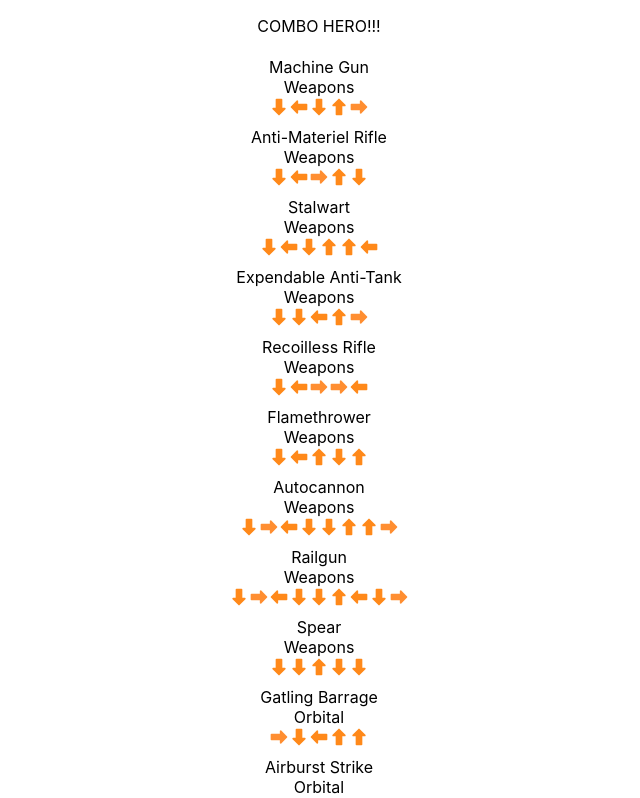
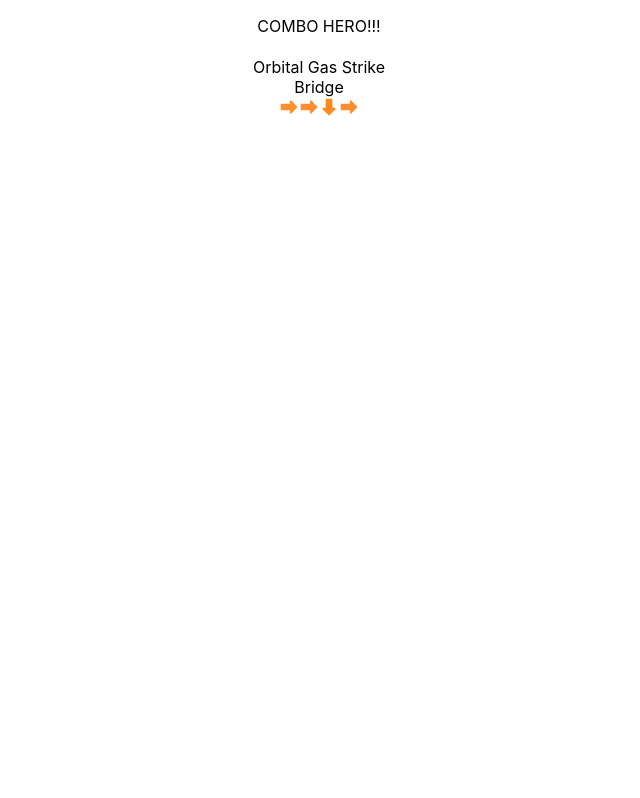
Before and after one commit to bernardkung/combohero, a React (Create React App) app: page / in a window 1280 px wide. Shown: the top 798 px of the page, without its empty margins (321-961 px from the left). Built offline with nearby package versions, Linux system fonts and the light colour scheme.

Commit message:
terminal loads a random combo

```diff
--- a/src/App.js
+++ b/src/App.js
@@ -1,7 +1,8 @@
 import React, { useState, useEffect } from 'react';
 import './App.css';
-import Combo from './components/Combo';
-import List from './components/List';
+import { Combo } from './components/Combo';
+import { List } from './components/List';
+import { Terminal } from './components/Terminal';
 import combos from './data/helldivers2combos.json';
 
 function App() {
@@ -9,7 +10,9 @@ function App() {
   return (
     <div className="App">
       <p>COMBO HERO!!!</p>
-      <List combos={ combos }/>
+
+      <Terminal combos={combos} />
+
     </div>
   );
 }
--- a/src/components/Combo.js
+++ b/src/components/Combo.js
@@ -4,7 +4,11 @@ import down from '../assets/down.svg';
 import left from '../assets/left.svg';
 
 
-const Combo = ({ combo }) => {
+export const Combo = ({ combo }) => {
+
+  if (!combo) {
+    return(<div></div>)
+  }
 
   const arrows = {
     "up"    : up,
@@ -13,6 +17,7 @@ const Combo = ({ combo }) => {
     "left"  : left,
   }
 
+  console.log(combo)
   return (
     <div className={'flexCol comboContainer'}>
       <span className={'comboName'}>{ combo.name }</span>
@@ -25,5 +30,3 @@ const Combo = ({ combo }) => {
     </div>
   )
 }
-
-export default Combo
--- a/src/components/List.js
+++ b/src/components/List.js
@@ -1,6 +1,6 @@
-import Combo from '../components/Combo';
+import { Combo } from '../components/Combo';
 
-const List = ({ combos }) => {
+export const List = ({ combos }) => {
 
   return (
     <div className={'flexCol listContainer'}>
@@ -10,5 +10,3 @@ const List = ({ combos }) => {
     </div>
   )
 }
-
-export default List
--- /dev/null
+++ b/src/components/Terminal.js
@@ -0,0 +1,23 @@
+import { useState, useEffect } from 'react';
+import { Combo } from '../components/Combo';
+
+export const Terminal = ({ combos }) => {
+
+  const [ activeCombo, setActiveCombo ] = useState()
+  const [ active, setActive ] = useState(false)
+
+  // Select a new combo
+  useEffect(()=>{
+    if (combos && combos.length > 0) {
+      setActiveCombo(
+        combos[ Math.floor(combos.length * Math.random()) ]
+      )
+    }
+  }, [ combos ])
+
+  return (
+    <div className={'terminalContainer'}>
+      <Combo combo={activeCombo} />
+    </div>
+  )
+}
```
